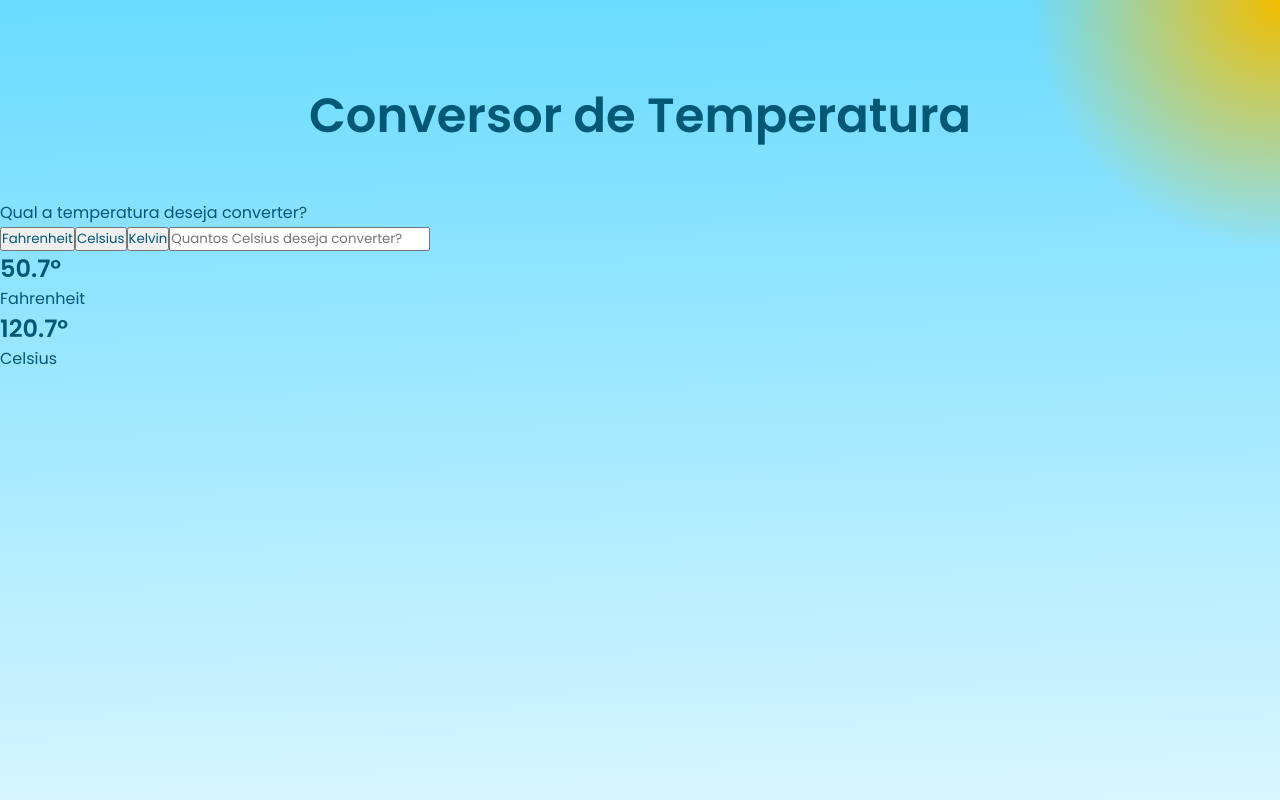
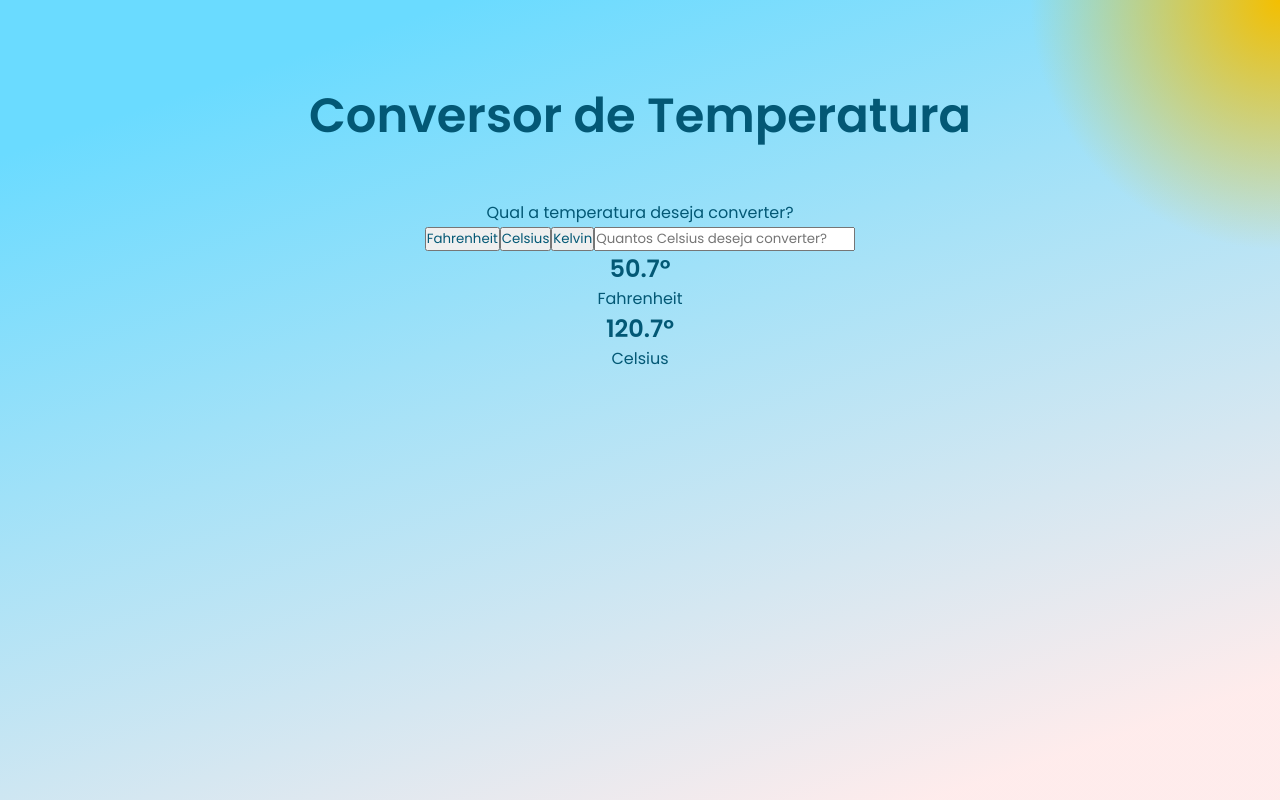
Before and after one commit to rafael-araujo-reis/conversor-temperatura, a React (Create React App) app: page / in a window 1280 px wide. Shown: the top 800 px of the page. Built offline with nearby package versions, Linux system fonts and the light colour scheme.

Commit message:
Ajuste de cores

```diff
--- a/src/styles/global.ts
+++ b/src/styles/global.ts
@@ -2,7 +2,7 @@ import { createGlobalStyle } from 'styled-components'
 
 export const GlobalStyle = createGlobalStyle`
     :root{
-        --background: linear-gradient(178.87deg, #6ADBFF 0.97%, rgba(255, 255, 255, 0) 133.36%);
+        --background: linear-gradient(161.37deg, #6ADBFF 12.61%, rgba(254, 222, 222, 0.59) 90.42%);;
 
         --text-title: #035875;
         --text-body: #FFFFFF;
@@ -30,9 +30,13 @@ export const GlobalStyle = createGlobalStyle`
     }
 
     body{
+        --webkit-font-smoothing: antialiased;
+
         background: var(--background) no-repeat;
         min-height: 100vh;
-        --webkit-font-smoothing: antialiased;
+        max-width: 1200px;
+        margin: 0 auto;
+        text-align: center;
     }
 
     body,input, textarea, button{
```
